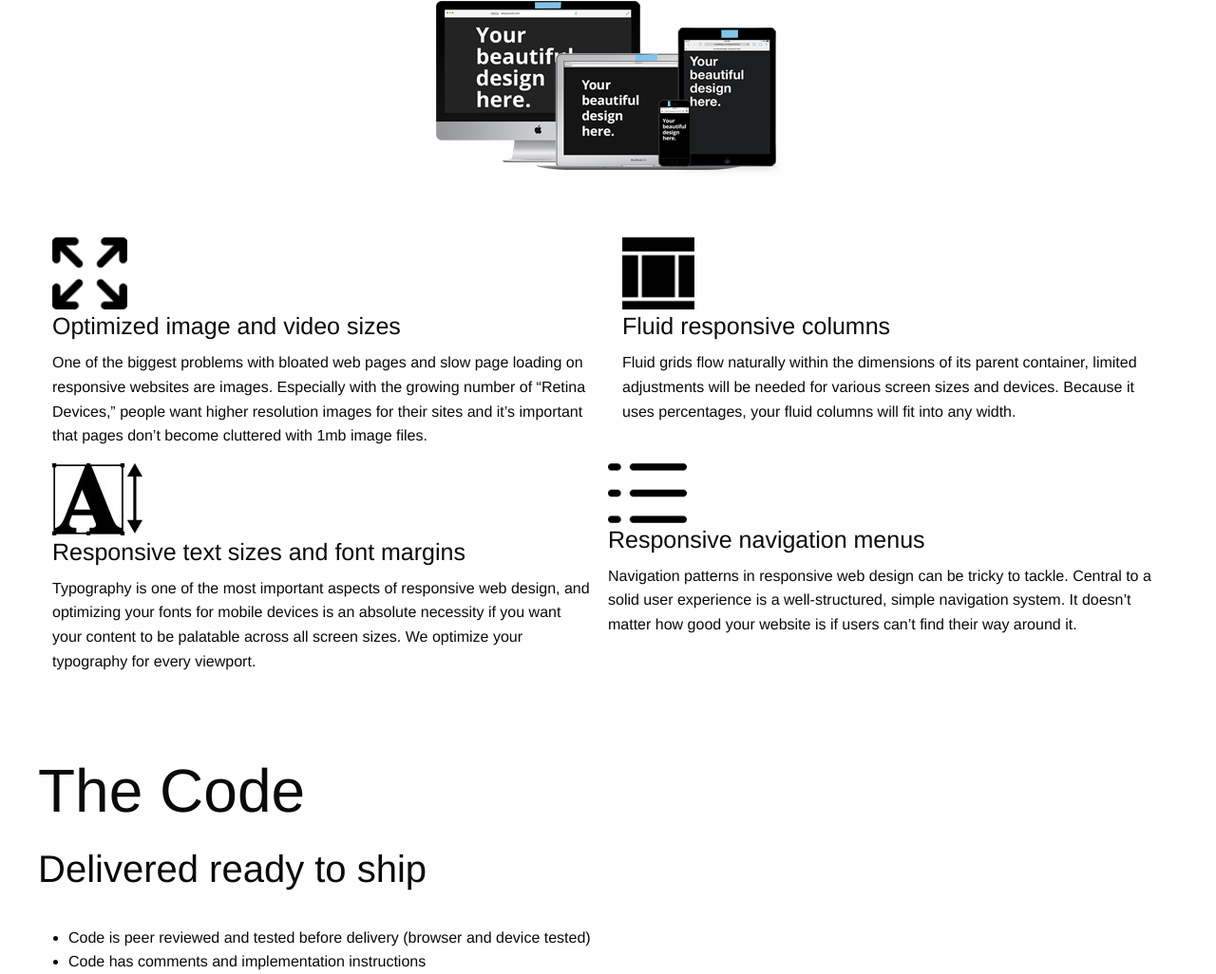
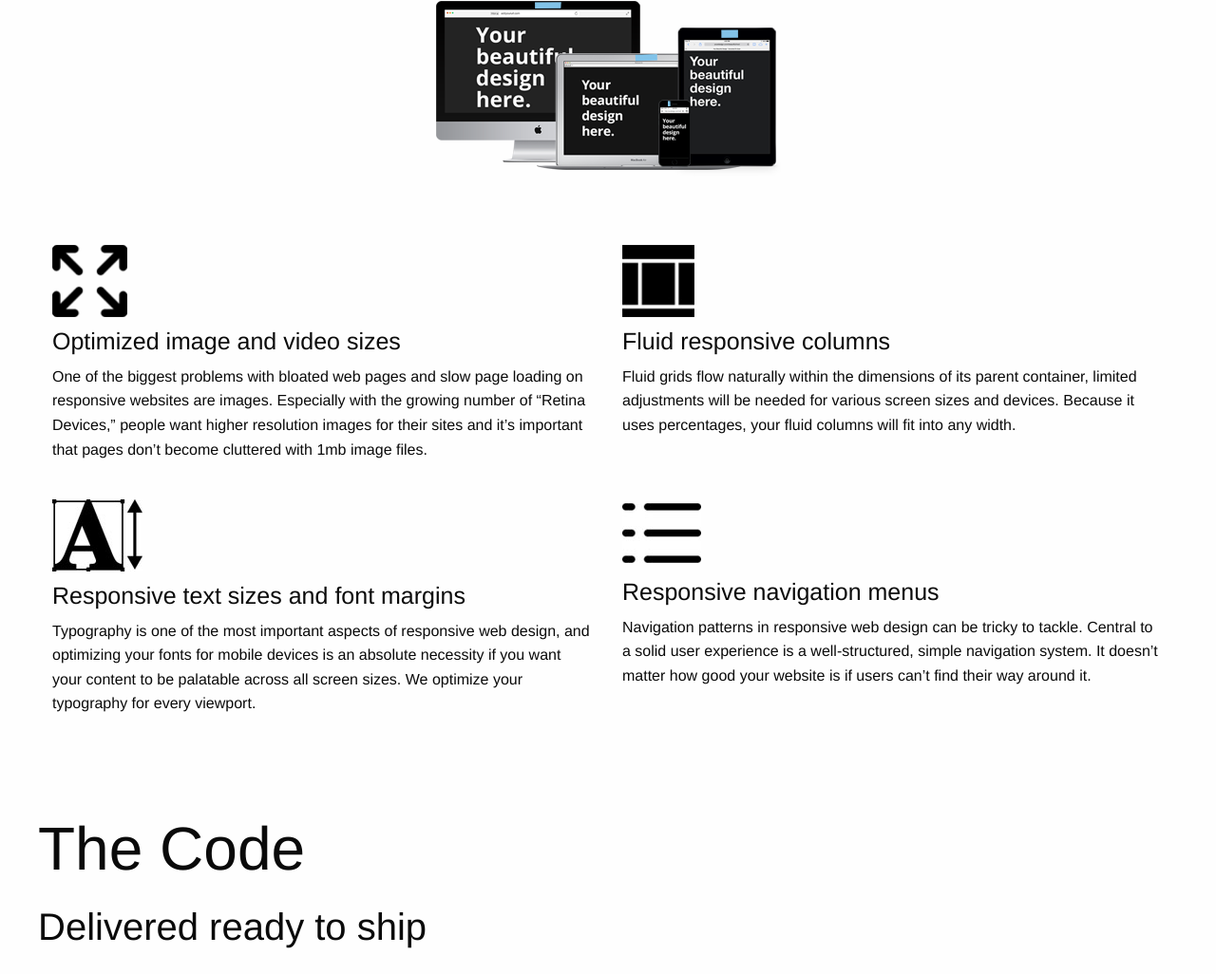
Before and after one commit to cleverbaker/psd2rwd, a PHP site: page / in a window 1280 px wide. Shown: the part 1351-2377 px from the top of the page at 95% size. Run offline with PHP 8.4, Linux system fonts and the light colour scheme.

Commit message:
Spacing.

```diff
--- a/css/app.css
+++ b/css/app.css
@@ -77,6 +77,10 @@ ol, ul {
   text-align: center;
 }
 
+.feature .center {
+  text-align: left !important;
+}
+
 .text-left {
   text-align: left;
 }
@@ -106,9 +110,20 @@ ol, ul {
   margin-right: 0 !important;
 }
 
+.feature {
+  margin-top:0.5rem;
+  margin-bottom:1rem;
+}
+
 .feature-icon {
   max-height: 76px;
   width: auto;
+}
+
+.feature h4 {
+  margin-top: 0.5rem;
+  margin-bottom: 0.4rem;
+
 }
 
 .circle {
--- a/index.html
+++ b/index.html
@@ -87,35 +87,43 @@
 
     <section class="section-responsive-features">
 <div class="row center">
-  <img src="img/devices.png" alt="Your design responds to all devices." style="position:relative; top:-4rem;"></div>
+  <img src="img/devices.png" alt="Your design responds to all devices." style="position:relative; top:-4rem;">
 </div>
       <div class="row">
 
         <div class="large-6 medium-6 columns feature">
+          <div class="center">
             <img src="img/expand-icon.png" class="feature-icon" alt="Expanding media">
           <h4>Optimized image and video sizes</h4>
+          </div>
           <p>One of the biggest problems with bloated web pages and slow page loading on responsive websites are images. Especially with the growing number of “Retina Devices,” people want higher resolution images for their sites and it’s important that pages don’t become cluttered with 1mb image files.
           <!-- NOTE: This copy is for placement only and not meant for final production -->
         </div>
         <div class="large-6 medium-6 columns feature">
+          <div class="center">
             <img src="img/layout-icon.jpg" class="feature-icon" alt="Responsive layout">
            <h4>Fluid responsive columns</h4>
+          </div>
           <p>Fluid grids flow naturally within the dimensions of its parent container, limited adjustments will be needed for various screen sizes and devices. Because it uses percentages, your fluid columns will fit into any width.
           <!-- NOTE: This copy is for placement only and not meant for final production --></p>
         </div>
        </div>
-      <div class="row">
-        <div class="large-6 medium-6 columns feature clear">
+      <div class="row clear">
+        <div class="large-6 medium-6 columns feature">
+          <div class="center">
             <img src="img/text-icon.jpg" class="feature-icon" alt="Optimize text">
             <h4>Responsive text sizes and font margins</h4>
+          </div>
           <p>Typography is one of the most important aspects of responsive web design, and optimizing your fonts for mobile devices is an absolute necessity if you want your content to be palatable across all screen sizes. We optimize your typography for every viewport.
           <!-- NOTE: This copy is for placement only and not meant for final production --></p>
         </div>
-          <img src="img/menu-icon.jpg" class="feature-icon" alt="Mobile menus">
+        <div class="large-6 medium-6 columns feature">
+          <div class="center">
+            <img src="img/menu-icon.jpg" class="feature-icon" alt="Mobile menus" style="margin-top: 4px; margin-bottom: 5px;">
             <h4>Responsive navigation menus</h4>
+          </div>
           <p>Navigation patterns in responsive web design can be tricky to tackle. Central to a solid user experience is a well-structured, simple navigation system. It doesn’t matter how good your website is if users can’t find their way around it.
-          <!-- NOTE: This copy is for placement only and not meant for final production --></p>
-        </div>
+          <!-- NOTE: This copy is for placement only and not meant for final production --></div>
         </div>
 
     </section> <!-- section-responsive-features -->
```
Lines whose indentation alone changed are shown as unchanged.
